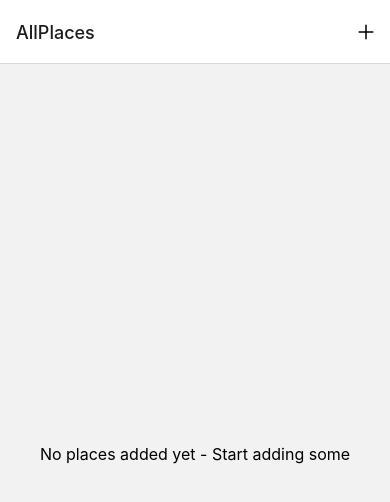
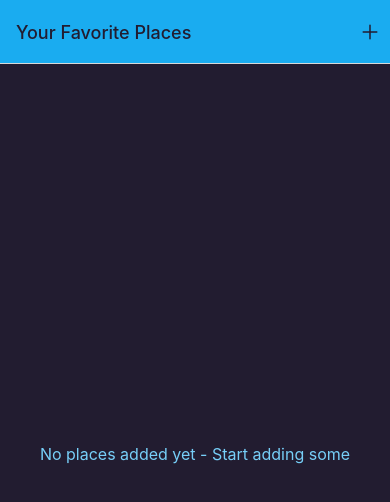
Before and after one commit to UjjwalKaul/places-app, a React Native app: screen /AllPlaces in a window 390 px wide. Shown: the top 502 px of the page. Built offline with nearby package versions, Linux system fonts and the light colour scheme.

Commit message:
Added styles and global colors

```diff
--- a/App.js
+++ b/App.js
@@ -4,6 +4,7 @@
 import AllPlaces from './screens/AllPlaces';
 import AddPlace from './screens/AddPlace';
 import IconButton from './components/ui/IconButton';
+import { Colors } from './colors';
 
 const Stack = createNativeStackNavigator();
 
@@ -12,12 +13,18 @@
     <>
       <StatusBar style="light" />
       <NavigationContainer>
-        <Stack.Navigator>
+        <Stack.Navigator
+          screenOptions={{
+            headerStyle: { backgroundColor: Colors.primary500 },
+            headerTintColor: Colors.gray700,
+            contentStyle: { backgroundColor: Colors.gray700 },
+          }}>
           <Stack.Screen
             name="AllPlaces"
             component={AllPlaces}
             options={({ navigation }) => {
               return {
+                title: 'Your Favorite Places',
                 headerRight: ({ tintColor }) => {
                   return (
                     <IconButton
@@ -33,7 +40,13 @@
               };
             }}
           />
-          <Stack.Screen name="AddPlace" component={AddPlace} />
+          <Stack.Screen
+            name="AddPlace"
+            component={AddPlace}
+            options={{
+              title: 'Add a new Place',
+            }}
+          />
         </Stack.Navigator>
       </NavigationContainer>
     </>
--- /dev/null
+++ b/colors.js
@@ -0,0 +1,11 @@
+export const Colors = {
+  primary50: '#cfeffd',
+  primary100: '#a0defb',
+  primary200: '#77cff8',
+  primary400: '#44bdf5',
+  primary500: '#1aacf0',
+  primary700: '#0570c9',
+  primary800: '#003b88',
+  accent500: '#e6b30b',
+  gray700: '#221c30',
+};
--- a/components/PlacesList.js
+++ b/components/PlacesList.js
@@ -1,6 +1,7 @@
 import { View, Text, FlatList, StyleSheet } from 'react-native';
 import React from 'react';
 import PlaceItem from './PlaceItem';
+import { Colors } from '../colors';
 
 export default function PlacesList({ places }) {
   if (!places || places.length === 0) {
@@ -33,5 +34,6 @@
   },
   fallbackText: {
     fontSize: 16,
+    color: Colors.primary200,
   },
 });
--- a/components/ui/IconButton.js
+++ b/components/ui/IconButton.js
@@ -16,7 +16,6 @@
 const styles = StyleSheet.create({
   button: {
     padding: 8,
-    margin: 4,
     justifyContent: 'center',
     alignItems: 'center',
   },
```
